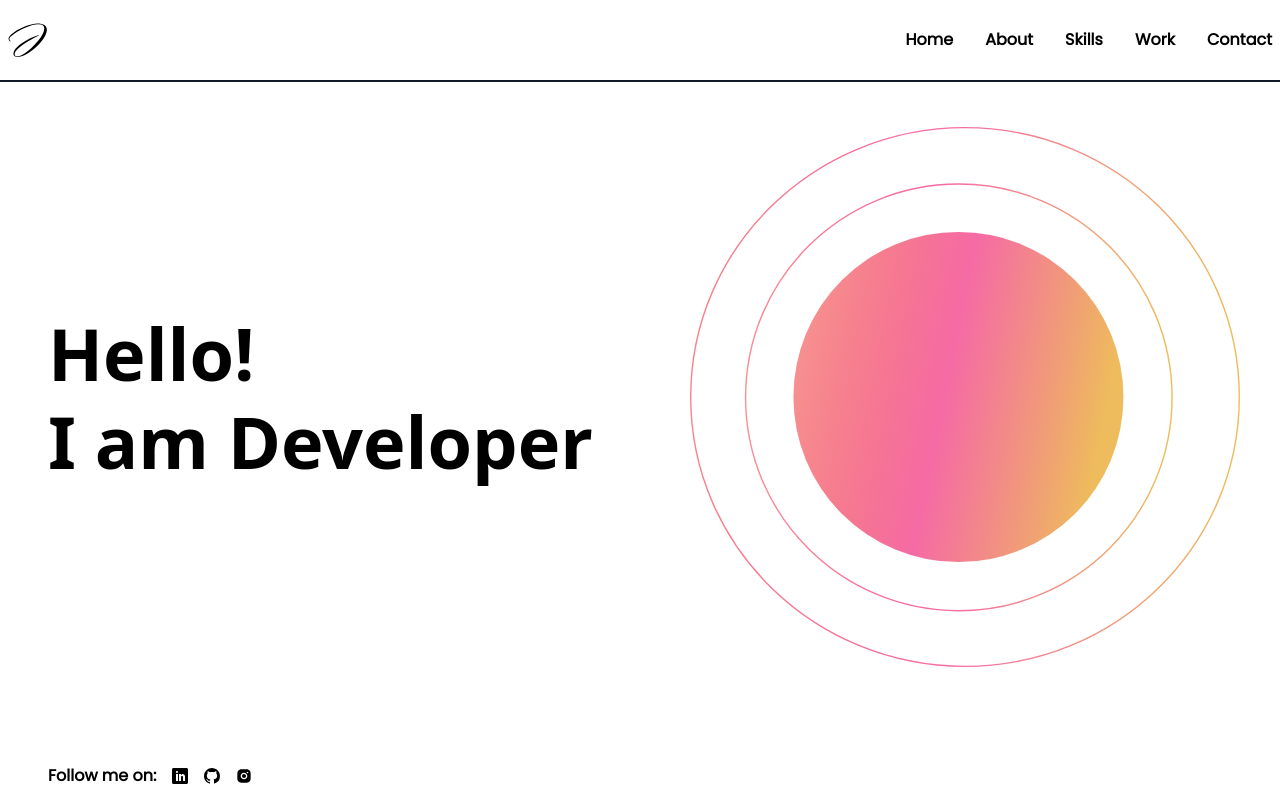
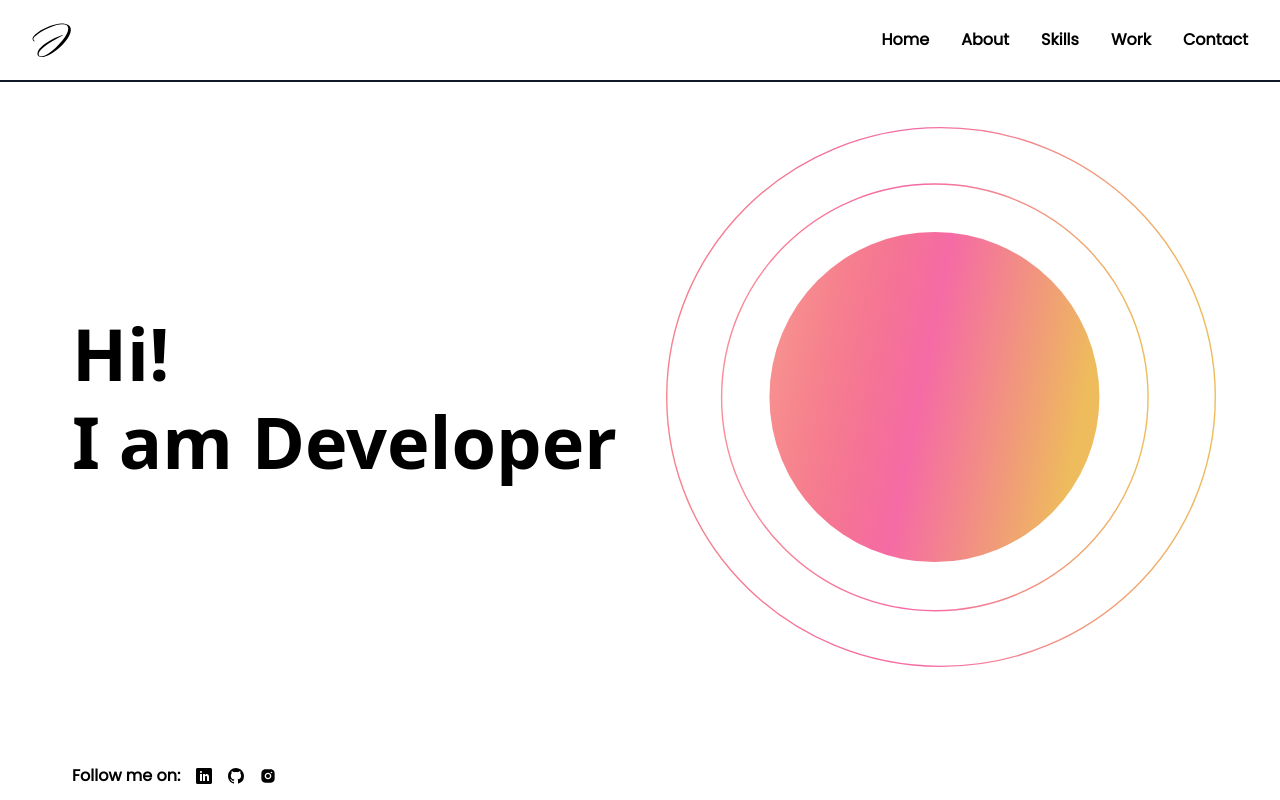
Before and after one commit to Rutuza/Vite-Portfolio, a React (Vite) app: page / in a window 1280 px wide. Built offline with nearby package versions, Linux system fonts and the light colour scheme.

Commit message:
anonymous commit

```diff
--- a/src/components/Navbar.jsx
+++ b/src/components/Navbar.jsx
@@ -7,7 +7,7 @@ function Navbar() {
   return (
     <div>
       <header className='relative'>
-        <nav className='p-2 flex justify-between items-center border-b-2 border-gray-900'>
+        <nav className='py-2 px-8 flex justify-between items-center border-b-2 border-gray-900'>
 
           <div>
             <img src={logo} alt="" />
--- a/src/pages/Home.jsx
+++ b/src/pages/Home.jsx
@@ -16,10 +16,10 @@ function Home() {
 
   return (
     <>
-      <section className=''>
+      <section className='px-6'>
         <div className='sm:grid sm:grid-flow-row sm:justify-center lg:flex lg:items-center lg:justify-between lg:p-10'>
           <div className='py-12'>
-            <h1 className="p-2 max-sm:text-center max-sm:font-bold max-sm:text-3xl w-full sm:text-center sm:text-5xl sm:font-semibold lg:text-left lg:text-7xl">Hello!</h1>
+            <h1 className="p-2 max-sm:text-center max-sm:font-bold max-sm:text-3xl w-full sm:text-center sm:text-5xl sm:font-semibold lg:text-left lg:text-7xl">Hi!</h1>
             <h1 className="p-2 max-sm:text-center max-sm:font-bold max-sm:text-3xl w-full sm:text-center sm:text-5xl sm:font-semibold lg:text-left lg:text-7xl">I am <span>{text}</span></h1>
           </div>
           <div className=''>
@@ -27,7 +27,7 @@ function Home() {
           </div>
         </div>
 
-        <div className='py-3 flex flex-row items-center gap-4 font-pop font-semibold max-sm:pt-4 max-sm:flex max-sm:justify-center max-sm:text-sm sm:justify-center sm:pt-5 lg:absolute lg:left-12 lg:bottom-0'>
+        <div className='py-3 px-6 flex flex-row items-center gap-4 font-pop font-semibold max-sm:pt-4 max-sm:flex max-sm:justify-center max-sm:text-sm sm:justify-center sm:pt-5 lg:absolute lg:left-12 lg:bottom-0'>
           <span>Follow me on: </span>
           <ul className='flex gap-4'>
             <li><a href="https://www.linkedin.com/in/jyotika-dalal-2bb242240/" target='_blank'><ImLinkedin /></a></li>
```
